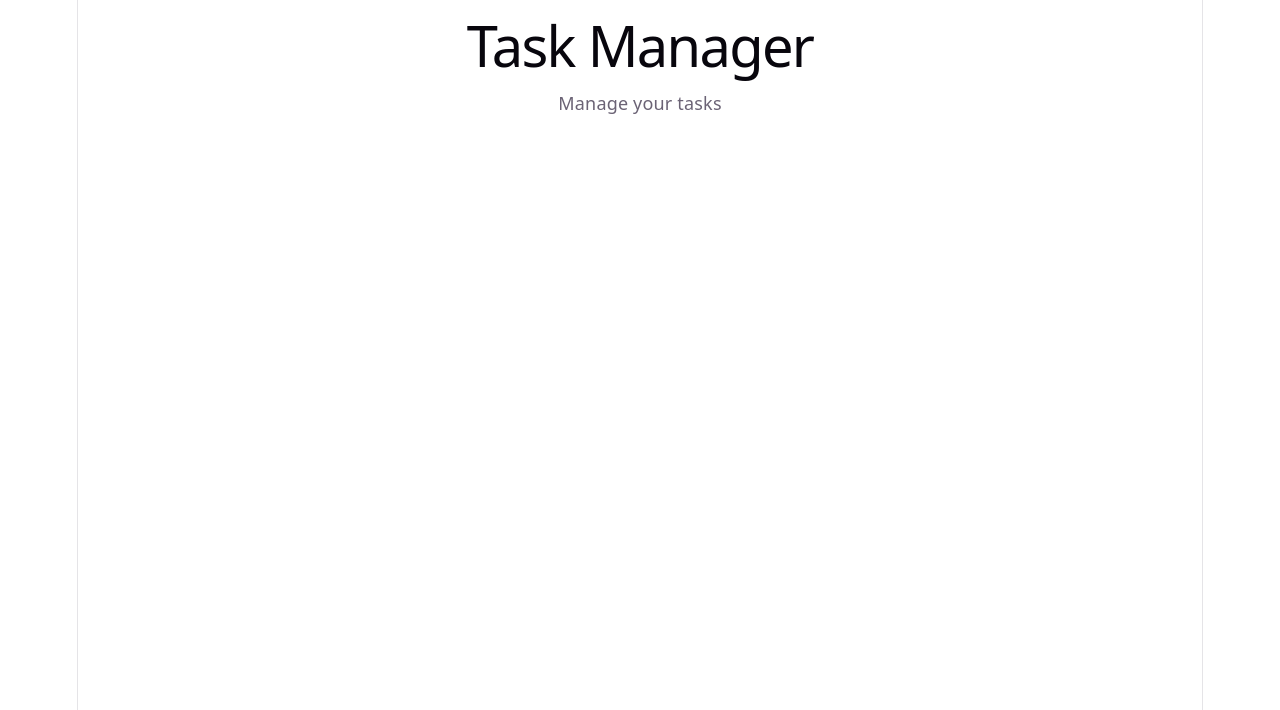
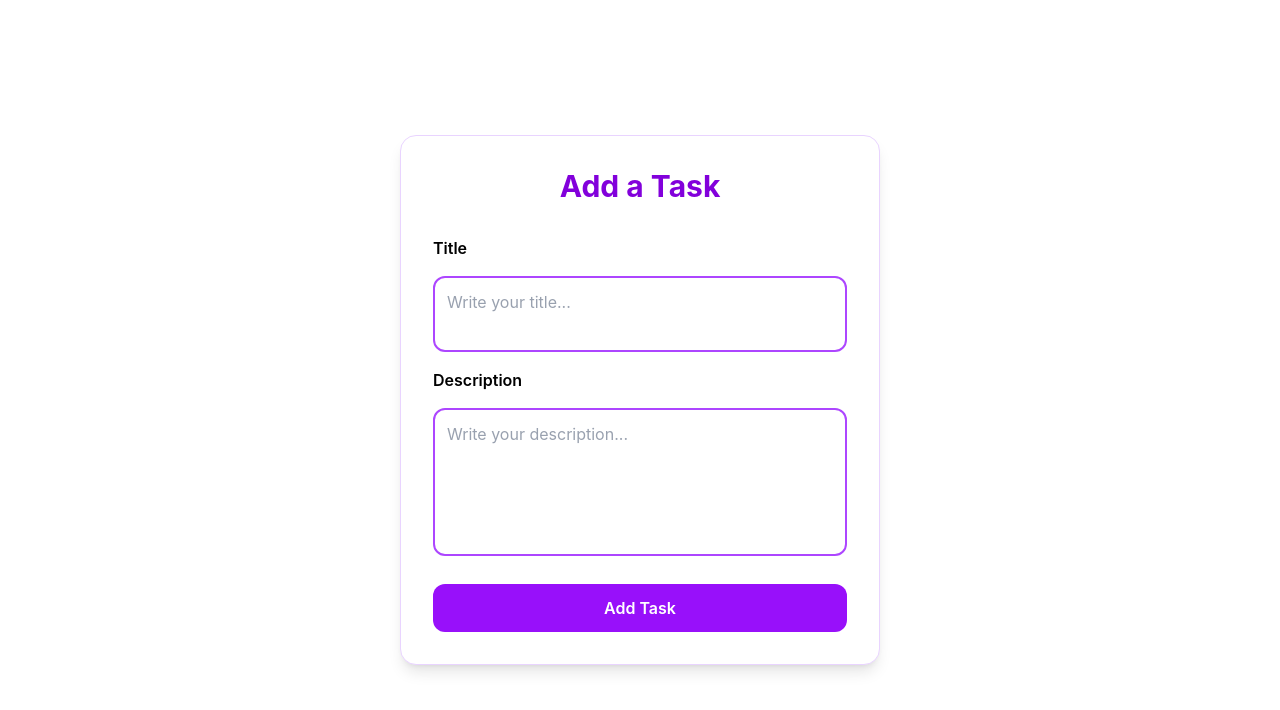
Before and after one commit to Nidel-jpg/task-manager, a React (Vite) app: page / in a window 1280 px wide. Shown: the top 710 px of the page. Built offline with nearby package versions, Linux system fonts and the light colour scheme.

Commit message:
Build task manager UI

```diff
--- a/package.json
+++ b/package.json
@@ -10,8 +10,10 @@
     "preview": "vite preview"
   },
   "dependencies": {
+    "@tailwindcss/vite": "^4.3.3",
     "react": "^19.2.8",
-    "react-dom": "^19.2.8"
+    "react-dom": "^19.2.8",
+    "tailwindcss": "^4.3.3"
   },
   "devDependencies": {
     "@eslint/js": "^10.0.1",
@@ -19,6 +21,7 @@
     "@types/react": "^19.2.18",
     "@types/react-dom": "^19.2.4",
     "@vitejs/plugin-react": "^6.1.0",
+    "daisyui": "^5.7.22",
     "eslint": "^10.9.0",
     "eslint-plugin-react-hooks": "^7.1.1",
     "eslint-plugin-react-refresh": "^0.5.4",
--- a/src/App.tsx
+++ b/src/App.tsx
@@ -1,8 +1,14 @@
+// import { Navbar } from "./components/Navbar";
+// import { TaskCard } from "./components/TaskCard";
+
+import TaskForm from "./components/TaskForm";
+
 function App(){
   return(
     <div>
-      <h1>Task Manager</h1>
-      <p>Manage your tasks</p>
+      {/* <Navbar/>
+      <TaskCard/> */}
+      <TaskForm/>
     </div>
   )
 }
--- /dev/null
+++ b/src/components/Navbar.tsx
@@ -0,0 +1,13 @@
+
+
+export const Navbar = () => {
+  return (
+    <nav className="flex justify-around mt-6 pb-8 border-b pt border-purple-400/30  backdrop-blur-md  ">
+        <h1 className="text-4xl font-bold text-purple-600/75">Task Manager</h1>
+        <div>
+            <a href="#" className="btn btn-primary">Home</a>
+            <a href="#" className="btn btn-primary ml-2">Tasks</a>
+        </div>
+    </nav>
+  )
+}
--- /dev/null
+++ b/src/components/TaskCard.tsx
@@ -0,0 +1,43 @@
+
+export const TaskCard = () => {
+  return (
+    <section className="flex justify-around min-h-screen mt-20 ">
+        <div className="card flex flex-col  text-purple-600/75 border  border-purple-500 size-70 space-y-4  pl-4">
+            <h1 className="text-xl pt-4">Name of practise:</h1>
+            <h4 className="text-base">Status:...</h4>
+            <h5 className="text-sm">Ratings:...</h5>
+            <h3 className="text-lg">Date of production : ...</h3>
+            <p className="text-sm">Comments: ...</p>
+            <div className="flex justify-around ">
+                <button className="btn btn-active btn-accent">Edit</button>
+                <button className="btn btn-active btn-accent">Delete</button>
+            </div>
+
+        </div>
+
+        <div className="card flex flex-col  text-purple-600/75 border  border-purple-500 size-70 space-y-4 pl-4 ">
+            <h1 className="text-xl pt-4">Name of practise:</h1>
+            <h4 className="text-base">Status:...</h4>
+            <h5 className="text-sm">Ratings:...</h5>
+            <h3 className="text-lg">Date of production : ...</h3>
+            <p className="text-sm">Comments: ...</p>
+            <div className="flex justify-around ">
+                <button className="btn btn-active btn-accent">Edit</button>
+                <button className="btn btn-active btn-accent">Delete</button>
+            </div>
+        </div>
+
+        <div className="card flex flex-col  text-purple-600/75 border  border-purple-500 size-70 space-y-4 pl-4 ">
+            <h1 className="text-xl pt-4">Name of practise:</h1>
+            <h4 className="text-base">Status:...</h4>
+            <h5 className="text-sm">Ratings:...</h5>
+            <h3 className="text-lg">Date of production : ...</h3>
+            <p className="text-sm">Comments: ...</p>
+            <div className="flex justify-around ">
+                <button className="btn btn-active btn-accent">Edit</button>
+                <button className="btn btn-active btn-accent">Delete</button>
+            </div>
+        </div>
+    </section>
+  )
+}
--- /dev/null
+++ b/src/components/TaskForm.tsx
@@ -0,0 +1,53 @@
+const TaskForm = () => {
+  return (
+    <div className="min-h-screen flex items-center justify-center ">
+      <form className="flex w-120 flex-col gap-4 rounded-2xl border border-purple-200 bg-white p-8 shadow-lg">
+
+        <h2 className="mb-4 text-center text-3xl font-bold text-purple-700">
+          Add a Task
+        </h2>
+
+        {/* Title */}
+        <label
+          htmlFor="title"
+          className="font-semibold text-black"
+        >
+          Title
+        </label>
+
+        <textarea
+          id="title"
+          rows="2"
+          placeholder="Write your title..."
+          className="w-full resize-none rounded-xl border-2 border-purple-500 bg-white p-3 text-black placeholder-gray-400 outline-none transition duration-200 focus:border-purple-800 focus:ring-2 focus:ring-purple-200"
+        ></textarea>
+
+        {/* Description */}
+        <label
+          htmlFor="description"
+          className="font-semibold text-black"
+        >
+          Description
+        </label>
+
+        <textarea
+          id="description"
+          rows="5"
+          placeholder="Write your description..."
+          className="w-full resize-none rounded-xl border-2 border-purple-500 bg-white p-3 text-black placeholder-gray-400 outline-none transition duration-200 focus:border-purple-800 focus:ring-2 focus:ring-purple-200"
+        ></textarea>
+
+        {/* Button */}
+        <button
+          type="submit"
+          className="mt-3 rounded-xl bg-purple-600 px-6 py-3 font-semibold text-white transition duration-200 hover:bg-purple-700 active:scale-95"
+        >
+          Add Task
+        </button>
+
+      </form>
+    </div>
+  )
+}
+
+export default TaskForm
--- a/src/index.css
+++ b/src/index.css
@@ -1,111 +1,2 @@
-:root {
-  --text: #6b6375;
-  --text-h: #08060d;
-  --bg: #fff;
-  --border: #e5e4e7;
-  --code-bg: #f4f3ec;
-  --accent: #aa3bff;
-  --accent-bg: rgba(170, 59, 255, 0.1);
-  --accent-border: rgba(170, 59, 255, 0.5);
-  --social-bg: rgba(244, 243, 236, 0.5);
-  --shadow:
-    rgba(0, 0, 0, 0.1) 0 10px 15px -3px, rgba(0, 0, 0, 0.05) 0 4px 6px -2px;
-
-  --sans: system-ui, 'Segoe UI', Roboto, sans-serif;
-  --heading: system-ui, 'Segoe UI', Roboto, sans-serif;
-  --mono: ui-monospace, Consolas, monospace;
-
-  font: 18px/145% var(--sans);
-  letter-spacing: 0.18px;
-  color-scheme: light dark;
-  color: var(--text);
-  background: var(--bg);
-  font-synthesis: none;
-  text-rendering: optimizeLegibility;
-  -webkit-font-smoothing: antialiased;
-  -moz-osx-font-smoothing: grayscale;
-
-  @media (max-width: 1024px) {
-    font-size: 16px;
-  }
-}
-
-@media (prefers-color-scheme: dark) {
-  :root {
-    --text: #9ca3af;
-    --text-h: #f3f4f6;
-    --bg: #16171d;
-    --border: #2e303a;
-    --code-bg: #1f2028;
-    --accent: #c084fc;
-    --accent-bg: rgba(192, 132, 252, 0.15);
-    --accent-border: rgba(192, 132, 252, 0.5);
-    --social-bg: rgba(47, 48, 58, 0.5);
-    --shadow:
-      rgba(0, 0, 0, 0.4) 0 10px 15px -3px, rgba(0, 0, 0, 0.25) 0 4px 6px -2px;
-  }
-
-  #social .button-icon {
-    filter: invert(1) brightness(2);
-  }
-}
-
-#root {
-  width: 1126px;
-  max-width: 100%;
-  margin: 0 auto;
-  text-align: center;
-  border-inline: 1px solid var(--border);
-  min-height: 100svh;
-  display: flex;
-  flex-direction: column;
-  box-sizing: border-box;
-}
-
-body {
-  margin: 0;
-}
-
-h1,
-h2 {
-  font-family: var(--heading);
-  font-weight: 500;
-  color: var(--text-h);
-}
-
-h1 {
-  font-size: 56px;
-  letter-spacing: -1.68px;
-  margin: 32px 0;
-  @media (max-width: 1024px) {
-    font-size: 36px;
-    margin: 20px 0;
-  }
-}
-h2 {
-  font-size: 24px;
-  line-height: 118%;
-  letter-spacing: -0.24px;
-  margin: 0 0 8px;
-  @media (max-width: 1024px) {
-    font-size: 20px;
-  }
-}
-p {
-  margin: 0;
-}
-
-code,
-.counter {
-  font-family: var(--mono);
-  display: inline-flex;
-  border-radius: 4px;
-  color: var(--text-h);
-}
-
-code {
-  font-size: 15px;
-  line-height: 135%;
-  padding: 4px 8px;
-  background: var(--code-bg);
-}
+@import "tailwindcss";
+@plugin "daisyui";
--- a/vite.config.ts
+++ b/vite.config.ts
@@ -1,7 +1,7 @@
+import { defineConfig } from "vite";
 import react from '@vitejs/plugin-react'
-import { defineConfig } from 'vite'
+import tailwindcss  from "@tailwindcss/vite";
 
-// https://vite.dev/config/
 export default defineConfig({
-  plugins: [react()],
+  plugins: [react(),tailwindcss()]
 })
```
Also changed, not shown: src/App.css (deleted, +0 -184 lines), 1 other file (tests, documents, lock files or other folders).
